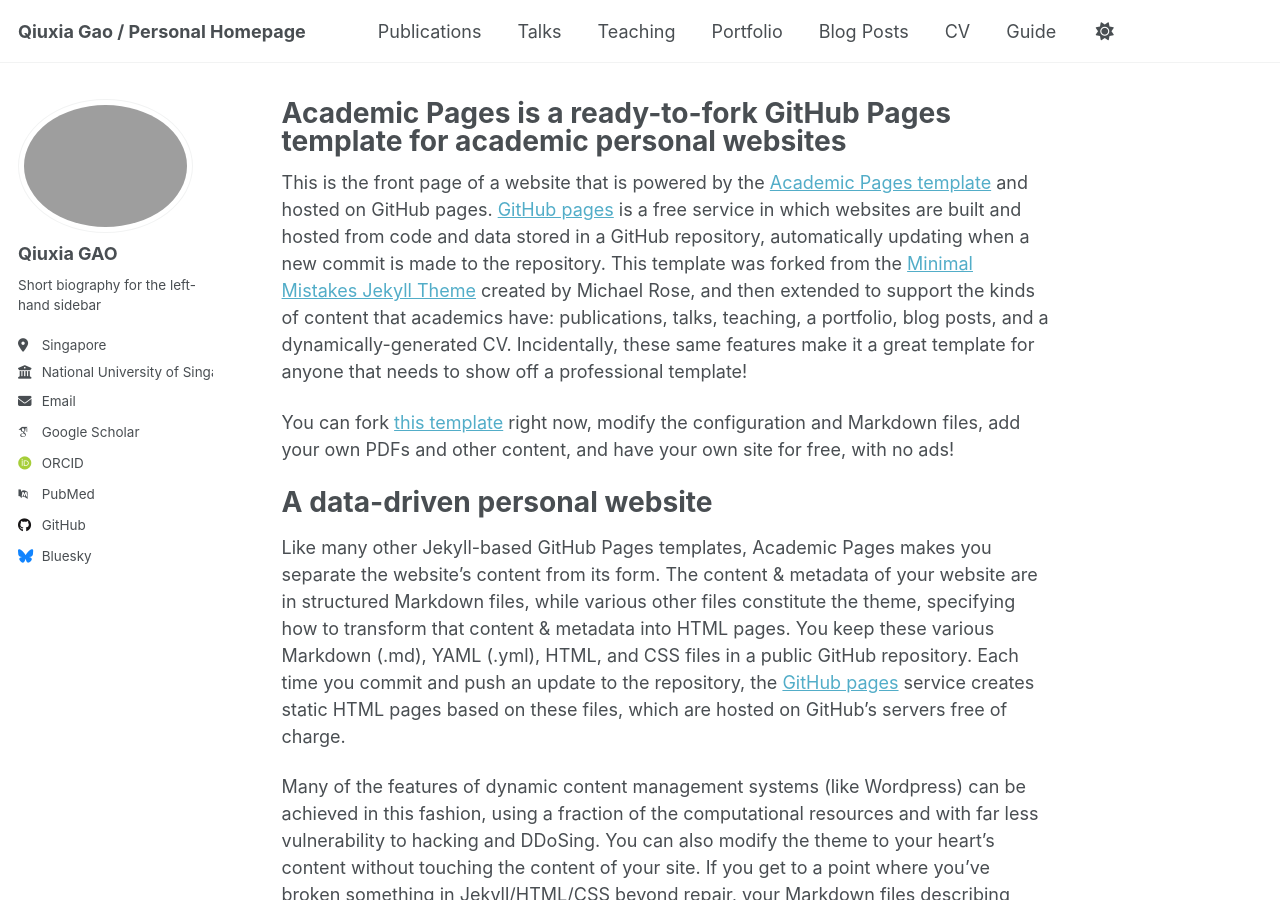
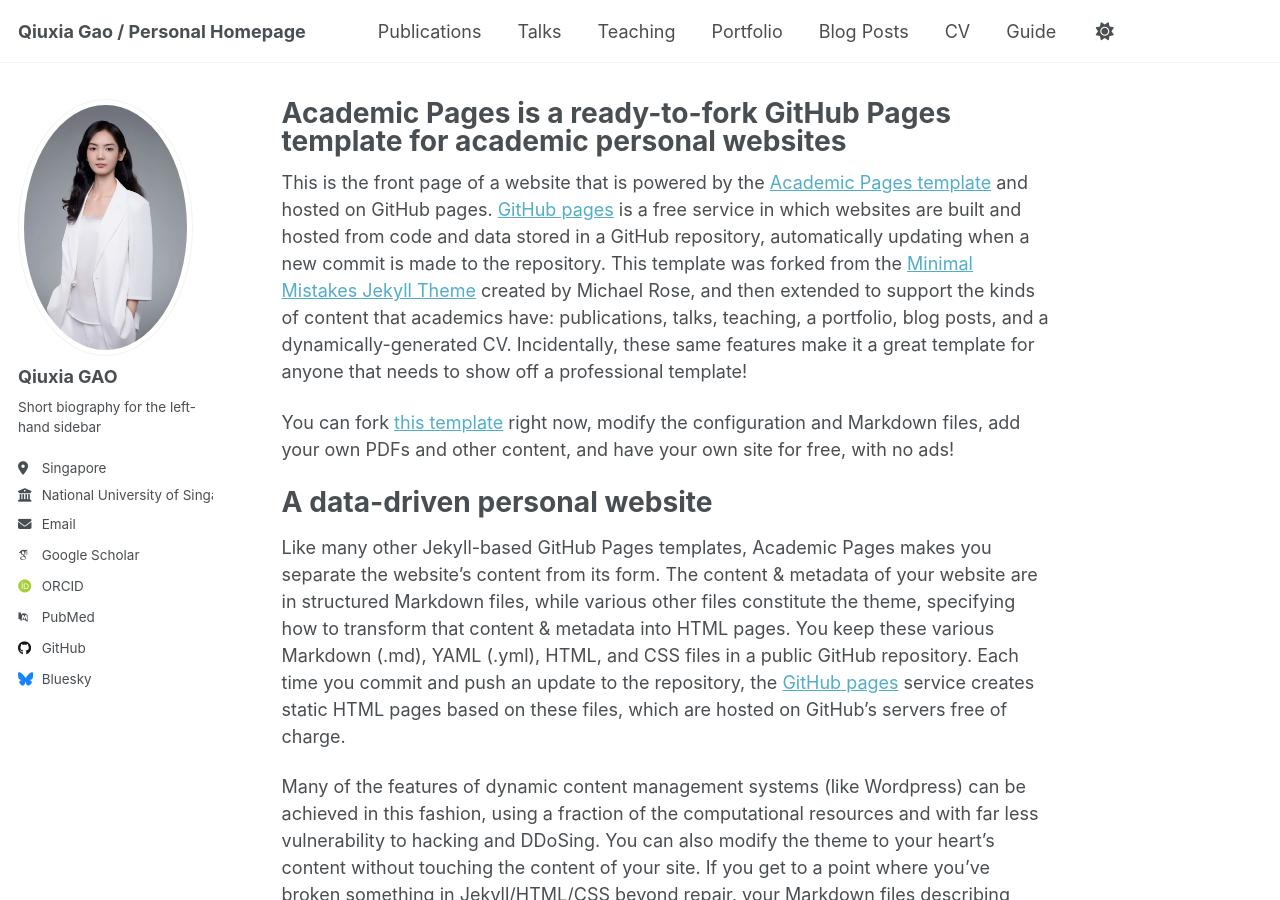
Before and after one commit to Meggie3466/qiuxia_gao, a Jekyll site: the page built from _pages/about.md, in a window 1280 px wide and 900 px high. Built offline with Jekyll 4.4.1, drawn with Linux system fonts in a browser that asks for light colours; some web fonts are replaced; a script that is not in the unit is left out.

Commit message:
Update _config.yml

```diff
--- a/_config.yml
+++ b/_config.yml
@@ -13,16 +13,16 @@ title                    : "Qiuxia Gao / Personal Homepage"
 title_separator          : "-"
 name                     : &name "Qiuxia GAO"
 description              : &description "personal description"
-url                      : https://academicpages.github.io # the base hostname & protocol for your site e.g. "https://[your GitHub username].github.io" or if you already have some other page hosted on Github then use "https://[your GitHub username].github.io/[Your Repo Name]"
+url                      : https://meggie3466.github.io/qiuxia_gao/ # the base hostname & protocol for your site e.g. "https://[your GitHub username].github.io" or if you already have some other page hosted on Github then use "https://[your GitHub username].github.io/[Your Repo Name]"
 baseurl                  : "" # the subpath of your site, e.g. "/blog"
-repository               : "academicpages/academicpages.github.io"
+repository               : "https://meggie3466.github.io/qiuxia_gao/"
 
 # Site Author - The following control what appear as part of the author content on the side bar.
 #               If a field is blank the icon and link will not appear, otherwise it will be shown.
 #               Additional customization can be done by editing /_includes/author-profile.html
 author:
   # Biographic information
-  avatar           : "profile_qx.png"
+  avatar           : "profile_qx.jpg"
   name             : "Qiuxia GAO"
   pronouns         : # example: "she/her"
   bio              : "Short biography for the left-hand sidebar"
```
